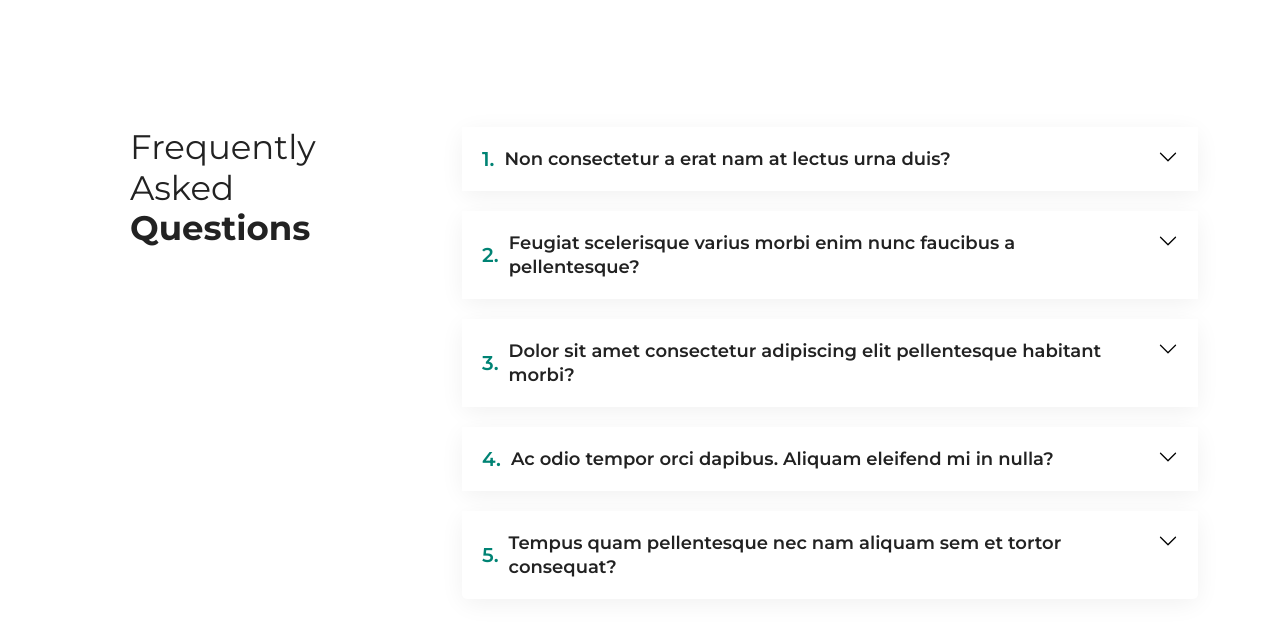
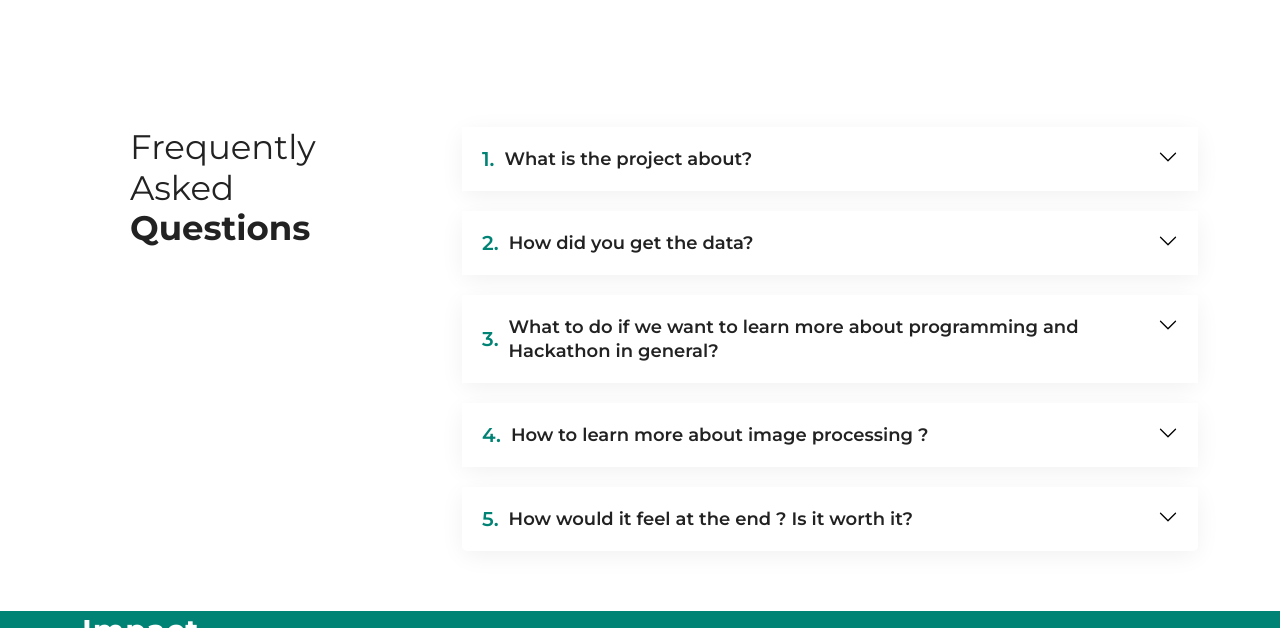
Before and after one commit to Rajaramkarki/TeamOgreHackfest, a plain HTML site: page Front end/index.html in a window 1280 px wide. Shown: the part 2010-2638 px from the top of the page. Drawn offline with nearby package versions, Linux system fonts and the light colour scheme.

Commit message:
Updating FAQ on website

```diff
--- a/Front end/index.html
+++ b/Front end/index.html
@@ -247,12 +247,12 @@
                 <h3 class="accordion-header">
                   <button class="accordion-button collapsed" type="button" data-bs-toggle="collapse" data-bs-target="#faq-content-1">
                     <span class="num">1.</span>
-                    Non consectetur a erat nam at lectus urna duis?
+                    What is the project about?
                   </button>
                 </h3>
                 <div id="faq-content-1" class="accordion-collapse collapse" data-bs-parent="#faqlist">
                   <div class="accordion-body">
-                    Feugiat pretium nibh ipsum consequat. Tempus iaculis urna id volutpat lacus laoreet non curabitur gravida. Venenatis lectus magna fringilla urna porttitor rhoncus dolor purus non.
+                    A simple landslide prediction project using Google Earth Engine, Python, HTML and CSS by analysis of satellite imagary.
                   </div>
                 </div>
               </div><!-- # Faq item-->
@@ -261,12 +261,12 @@
                 <h3 class="accordion-header">
                   <button class="accordion-button collapsed" type="button" data-bs-toggle="collapse" data-bs-target="#faq-content-2">
                     <span class="num">2.</span>
-                    Feugiat scelerisque varius morbi enim nunc faucibus a pellentesque?
+                    How did you get the data?
                   </button>
                 </h3>
                 <div id="faq-content-2" class="accordion-collapse collapse" data-bs-parent="#faqlist">
                   <div class="accordion-body">
-                    Dolor sit amet consectetur adipiscing elit pellentesque habitant morbi. Id interdum velit laoreet id donec ultrices. Fringilla phasellus faucibus scelerisque eleifend donec pretium. Est pellentesque elit ullamcorper dignissim. Mauris ultrices eros in cursus turpis massa tincidunt dui.
+                    The satellite imagas were obtained from the google earth engine. Which is a great platform for anyone who want to work with geospatial data and it's analysis.
                   </div>
                 </div>
               </div><!-- # Faq item-->
@@ -275,12 +275,12 @@
                 <h3 class="accordion-header">
                   <button class="accordion-button collapsed" type="button" data-bs-toggle="collapse" data-bs-target="#faq-content-3">
                     <span class="num">3.</span>
-                    Dolor sit amet consectetur adipiscing elit pellentesque habitant morbi?
+                    What to do if we want to learn more about programming and Hackathon in general?
                   </button>
                 </h3>
                 <div id="faq-content-3" class="accordion-collapse collapse" data-bs-parent="#faqlist">
                   <div class="accordion-body">
-                    Eleifend mi in nulla posuere sollicitudin aliquam ultrices sagittis orci. Faucibus pulvinar elementum integer enim. Sem nulla pharetra diam sit amet nisl suscipit. Rutrum tellus pellentesque eu tincidunt. Lectus urna duis convallis convallis tellus. Urna molestie at elementum eu facilisis sed odio morbi quis
+                    You can start by taking a basic course online. After that try trying out some small projects like quiz and move on to more complex programs.
                   </div>
                 </div>
               </div><!-- # Faq item-->
@@ -289,12 +289,12 @@
                 <h3 class="accordion-header">
                   <button class="accordion-button collapsed" type="button" data-bs-toggle="collapse" data-bs-target="#faq-content-4">
                     <span class="num">4.</span>
-                    Ac odio tempor orci dapibus. Aliquam eleifend mi in nulla?
+                    How to learn more about image processing ?
                   </button>
                 </h3>
                 <div id="faq-content-4" class="accordion-collapse collapse" data-bs-parent="#faqlist">
                   <div class="accordion-body">
-                    Dolor sit amet consectetur adipiscing elit pellentesque habitant morbi. Id interdum velit laoreet id donec ultrices. Fringilla phasellus faucibus scelerisque eleifend donec pretium. Est pellentesque elit ullamcorper dignissim. Mauris ultrices eros in cursus turpis massa tincidunt dui.
+                    The most important prerequisite for analysing any data so that the result is accurate to the real world is by cleaning the pre existing data that we have. For image processing, after leaning the basics of a programming language, python would be the preferred language. Then move on to the learining image processing libary such as pillow or opencl.
                   </div>
                 </div>
               </div><!-- # Faq item-->
@@ -303,12 +303,12 @@
                 <h3 class="accordion-header">
                   <button class="accordion-button collapsed" type="button" data-bs-toggle="collapse" data-bs-target="#faq-content-5">
                     <span class="num">5.</span>
-                    Tempus quam pellentesque nec nam aliquam sem et tortor consequat?
+                    How would it feel at the end ? Is it worth it?
                   </button>
                 </h3>
                 <div id="faq-content-5" class="accordion-collapse collapse" data-bs-parent="#faqlist">
                   <div class="accordion-body">
-                    Molestie a iaculis at erat pellentesque adipiscing commodo. Dignissim suspendisse in est ante in. Nunc vel risus commodo viverra maecenas accumsan. Sit amet nisl suscipit adipiscing bibendum est. Purus gravida quis blandit turpis cursus in
+                    It will definitely feel worth it as given the resources that we have now, our data can bring out changes in the real world such as save people from such devastating scenarios. On top of such great feeling, there are many other things that can be done by learning these skills so, it will most definitely feel fulfilling.
                   </div>
                 </div>
               </div><!-- # Faq item-->
```
